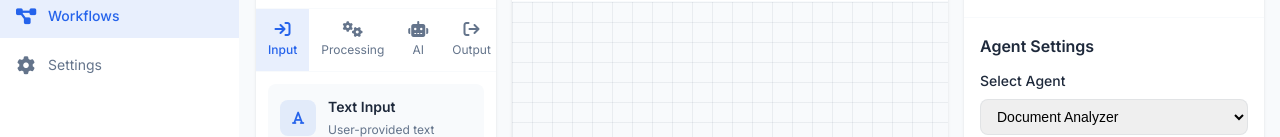
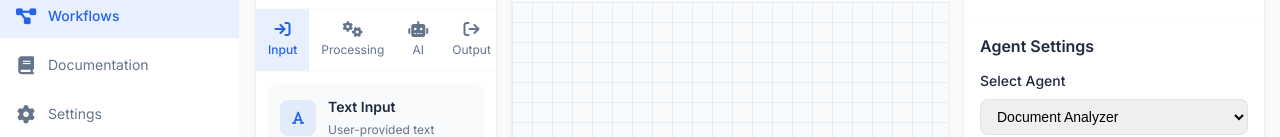
Before and after one commit to HafedAmmani/4AI-build, a plain HTML site: page workflow-builder.html in a window 1280 px wide. Shown: the part 184-321 px from the top of the page. Drawn offline with Linux system fonts and the light colour scheme.

Commit message:
Update workflow-builder.html

```diff
--- a/workflow-builder.html
+++ b/workflow-builder.html
@@ -34,6 +34,12 @@
                         <a href="workflow-builder.html">
                             <i class="fas fa-project-diagram"></i>
                             <span>Workflows</span>
+                        </a>
+                    </li>
+                    <li>
+                        <a href="documentation.html">
+                            <i class="fas fa-book"></i>
+                            <span>Documentation</span>
                         </a>
                     </li>
                     <li>
```
